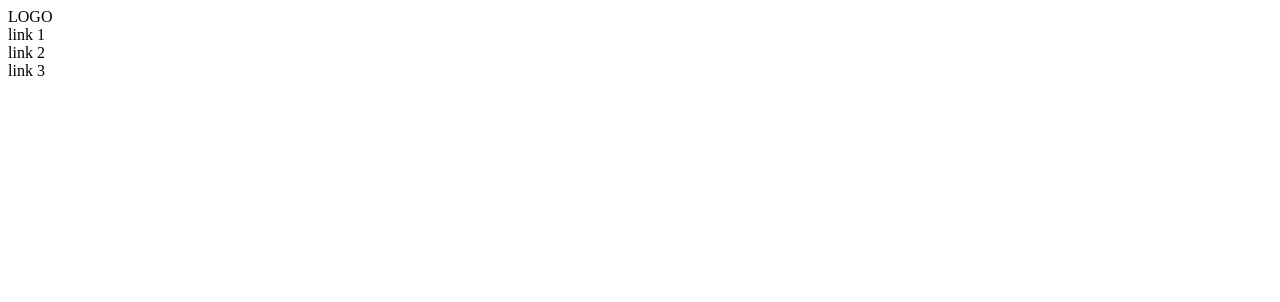
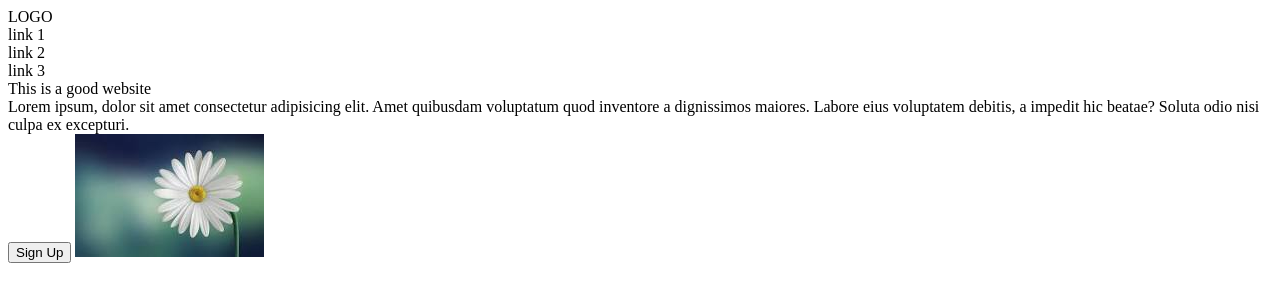
Before and after one commit to SlimeyShawty/Landing-page, a plain HTML site: page index.html in a window 1280 px wide. Drawn offline with Linux system fonts and the light colour scheme.

Commit message:
created html hero container

```diff
--- a/index.html
+++ b/index.html
@@ -19,7 +19,10 @@
     </div>
 
     <div class="hero-container">
-
+        <div class="Main-text">This is a good website</div>
+        <div class="secondary-text">Lorem ipsum, dolor sit amet consectetur adipisicing elit. Amet quibusdam voluptatum quod inventore a dignissimos maiores. Labore eius voluptatem debitis, a impedit hic beatae? Soluta odio nisi culpa ex excepturi.</div>
+        <button class="first-sign-up">Sign Up</button>
+        <img class="hero-image" src="images/image-test.jpeg">
     </div>
 
 
```
Also changed, not shown: images/image-test.jpeg (added).
